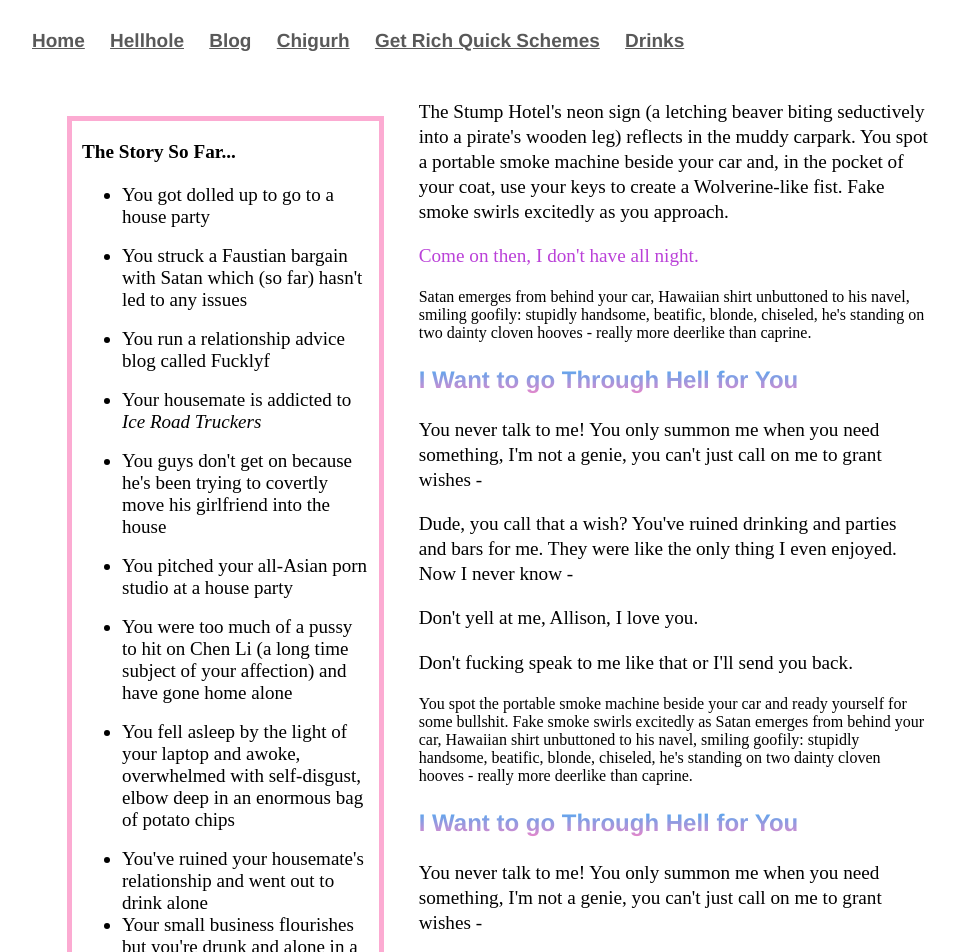
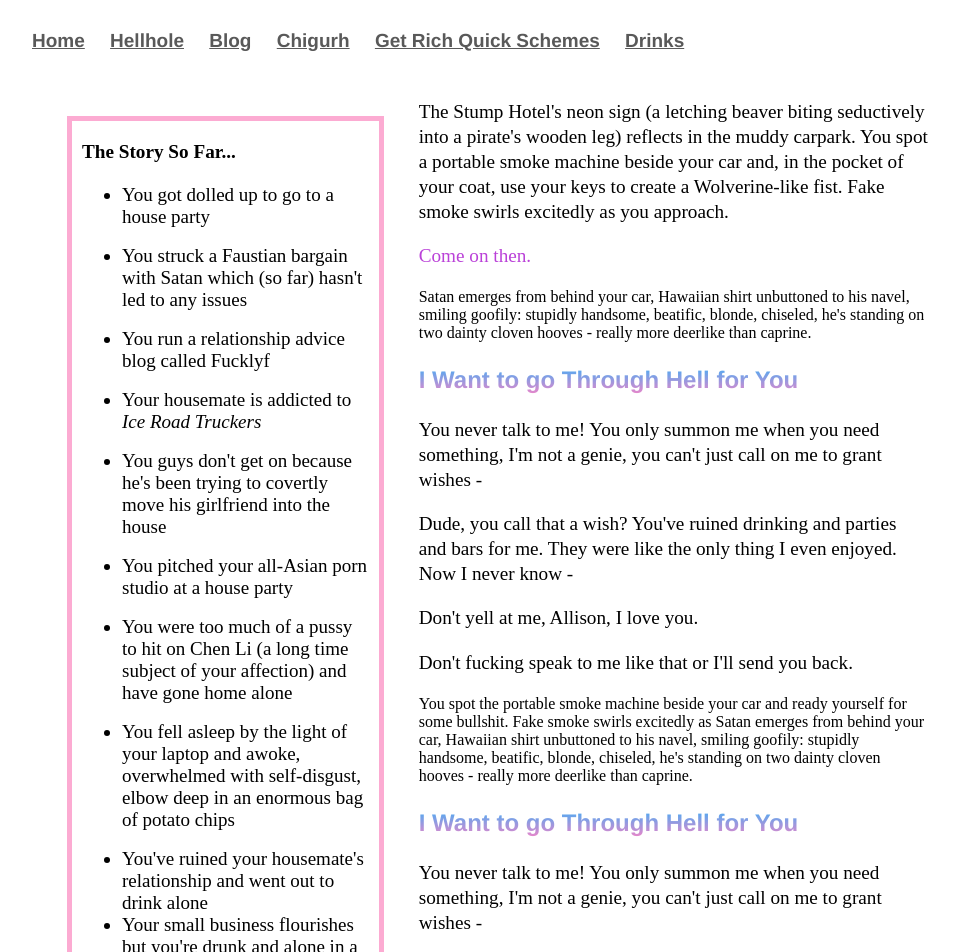
Before and after one commit to Pinelife/pinelife.github.io, a Jekyll site: the page Hellhole/Room13.html, which Jekyll copies as it is, in a window 1280 px wide. Shown: the top 952 px of the page, without its empty margins (160-1119 px from the left). Built offline with Jekyll 4.4.1, drawn with Linux system fonts in a browser that asks for light colours.

Commit message:
Update Room13.html

```diff
--- a/Hellhole/Room13.html
+++ b/Hellhole/Room13.html
@@ -86,7 +86,7 @@
 <p>The Stump Hotel's neon sign (a letching beaver biting seductively into a pirate's wooden leg) reflects in the muddy carpark.
 You spot a portable smoke machine beside your car and, in the pocket of your coat, use your keys to create a Wolverine-like fist.
 Fake smoke swirls excitedly as you approach.
-<p class="lauria">Come on then, I don't have all night.</p>
+<p class="lauria">Come on then.</p>
 Satan emerges from behind your car, Hawaiian shirt unbuttoned to his navel, smiling goofily:
 stupidly handsome, beatific, blonde, chiseled, he's standing on two dainty cloven hooves - really more deerlike than caprine.
 </p>
```
